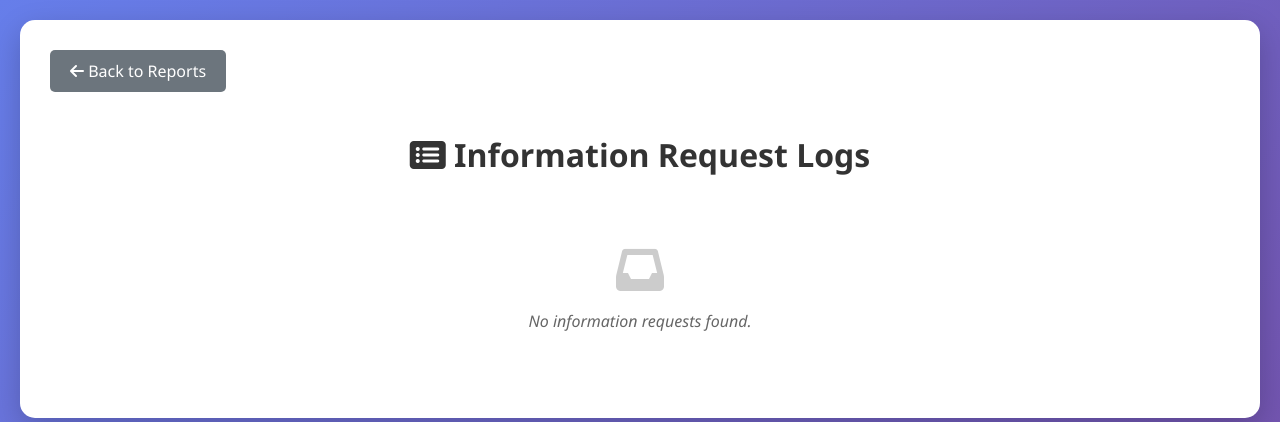
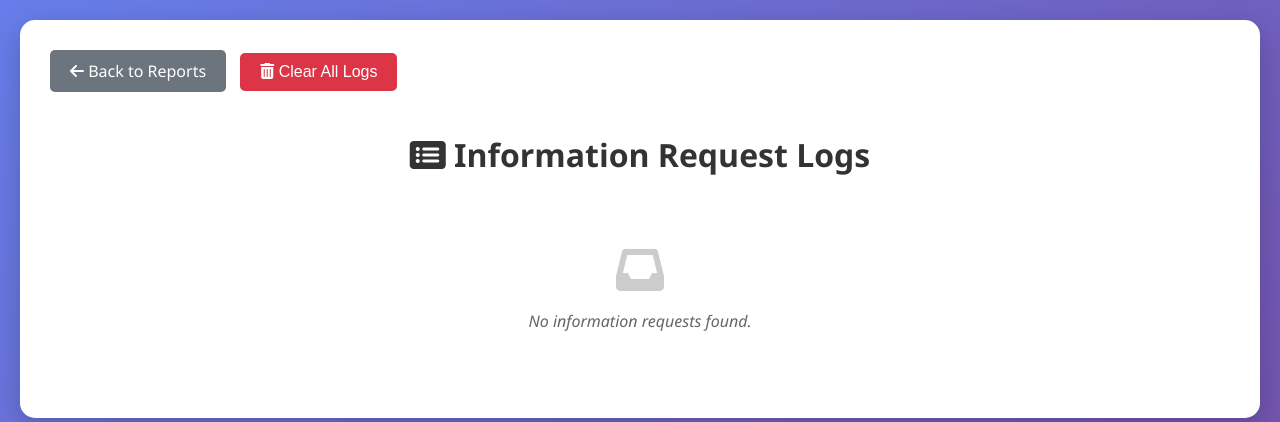
Before and after one commit to joshdeandev/SFWE-504_Team3_SAMS, a Django app: page /view-request-logs/ in a window 1280 px wide. Shown: the top 422 px of the page. Run offline with Django 5.2, Linux system fonts and the light colour scheme; data that the repository does not hold is empty.

Commit message:
added a clear log button in the request for additional information

```diff
--- a/ReportEngine/reports_app/templates/reports_app/request_logs.html
+++ b/ReportEngine/reports_app/templates/reports_app/request_logs.html
@@ -40,6 +40,25 @@
         }
         .back-button:hover {
             background-color: #5a6268;
+        }
+        .clear-button {
+            background-color: #dc3545;
+            color: white;
+            border: none;
+            padding: 10px 20px;
+            border-radius: 5px;
+            cursor: pointer;
+            font-size: 16px;
+            margin-bottom: 20px;
+            margin-left: 10px;
+            text-decoration: none;
+            display: inline-block;
+        }
+        .clear-button:hover {
+            background-color: #c82333;
+        }
+        .button-group {
+            margin-bottom: 20px;
         }
         table {
             width: 100%;
@@ -109,9 +128,18 @@
 </head>
 <body>
     <div class="container">
-        <a href="{% url 'reports_home' %}" class="back-button">
-            <i class="fas fa-arrow-left"></i> Back to Reports
-        </a>
+        <div class="button-group">
+            <a href="{% url 'reports_home' %}" class="back-button">
+                <i class="fas fa-arrow-left"></i> Back to Reports
+            </a>
+
+            <form method="post" action="{% url 'clear_request_logs' %}" style="display: inline;" onsubmit="return confirm('Are you sure you want to clear all request logs? This action cannot be undone.');">
+                {% csrf_token %}
+                <button type="submit" class="clear-button">
+                    <i class="fas fa-trash-alt"></i> Clear All Logs
+                </button>
+            </form>
+        </div>
 
         <h1><i class="fas fa-list-alt"></i> Information Request Logs</h1>
 
--- a/ReportEngine/reports_app/urls.py
+++ b/ReportEngine/reports_app/urls.py
@@ -6,6 +6,7 @@ urlpatterns = [
     path('analytics/', views.combined_analytics, name='analytics_dashboard'),
     path('request-information/', views.request_information, name='request_information'),
     path('view-request-logs/', views.view_request_logs, name='view_request_logs'),
+    path('clear-request-logs/', views.clear_request_logs, name='clear_request_logs'),
     path('award-decision/', views.award_scholarship, name='award_scholarship'),
     path('prescreening-report/', views.view_prescreening_report, name='view_prescreening_report'),
 ]
--- a/ReportEngine/reports_app/views.py
+++ b/ReportEngine/reports_app/views.py
@@ -891,8 +891,9 @@ END OF LOG
             applicant = award.applicant
             # Skip placeholder or temporary users
             if (not applicant or not getattr(applicant, 'name', None) or
-                applicant.name.lower().strip() in ['temp user', 'temp'] or
-                ('temp' in applicant.name.lower() and 'user' in applicant.name.lower())):
+                applicant.name.lower().strip() in ['temp user', 'temp', 'test user', 'test'] or
+                ('temp' in applicant.name.lower() and 'user' in applicant.name.lower()) or
+                ('test' in applicant.name.lower() and 'user' in applicant.name.lower())):
                 continue
 
             award_amount = float(award.award_amount)
@@ -4229,6 +4230,30 @@ def view_request_logs(request):
     return render(request, 'reports_app/request_logs.html', context)
 
 
+def clear_request_logs(request):
+    """View to clear all information request logs.
+
+    Deletes all ReviewerInformationRequest records from the database.
+    Redirects back to the request logs page after clearing.
+    """
+    if request.method == 'POST':
+        # Delete all information requests
+        ReviewerInformationRequest.objects.all().delete()
+
+        # Optionally delete log files if they exist
+        import os
+        logs_dir = os.path.join(os.path.dirname(os.path.dirname(__file__)), 'information_request_logs')
+        if os.path.exists(logs_dir):
+            import shutil
+            try:
+                shutil.rmtree(logs_dir)
+                os.makedirs(logs_dir, exist_ok=True)
+            except Exception as e:
+                pass  # If log files can't be deleted, continue anyway
+
+    return redirect('view_request_logs')
+
+
 # Implementation of the prescreening report view with award decision functionality SFWE-504_3-LLR-28.
 def view_prescreening_report(request):
     """View to display prescreening report with award decision functionality.
```
Also changed, not shown: ReportEngine/information_request_logs/info_request_1_20251109_002903.txt (deleted, +0 -44 lines), ReportEngine/db.sqlite3.
